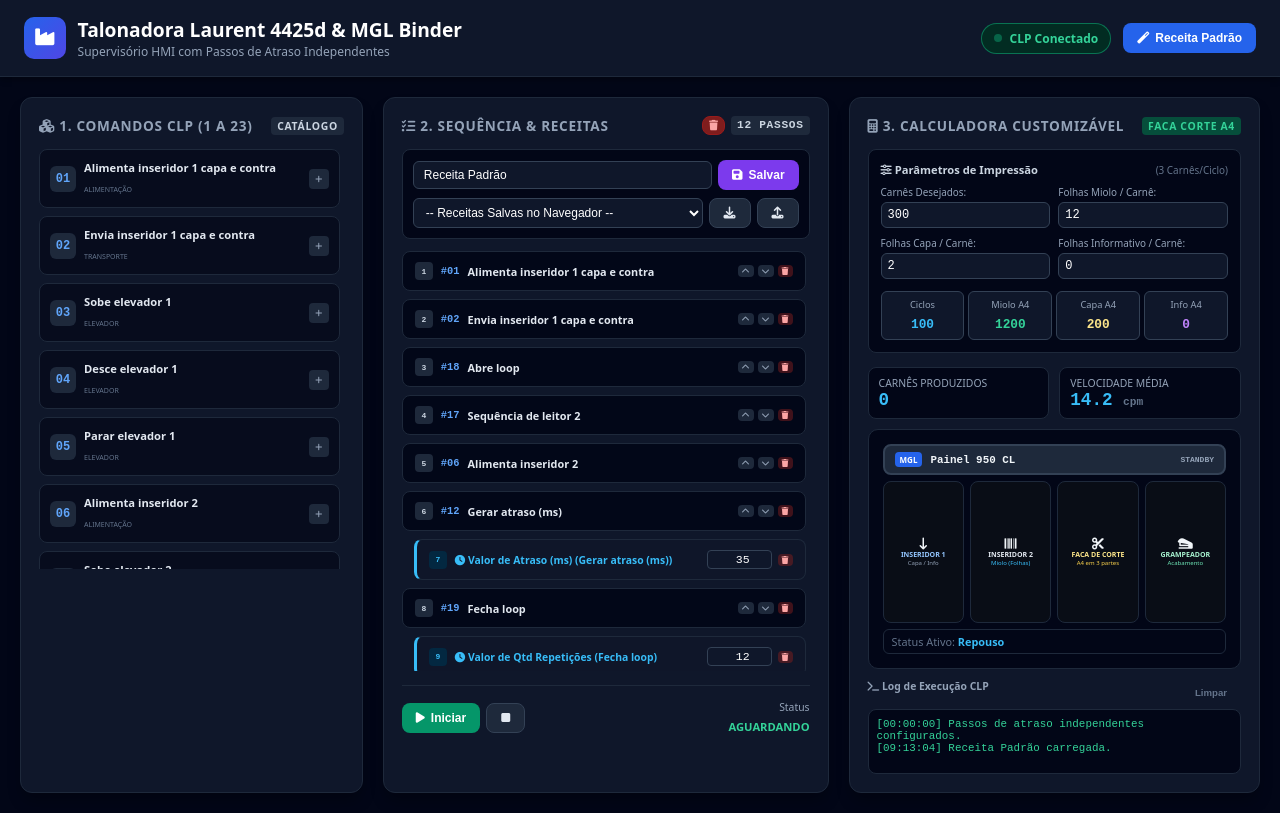
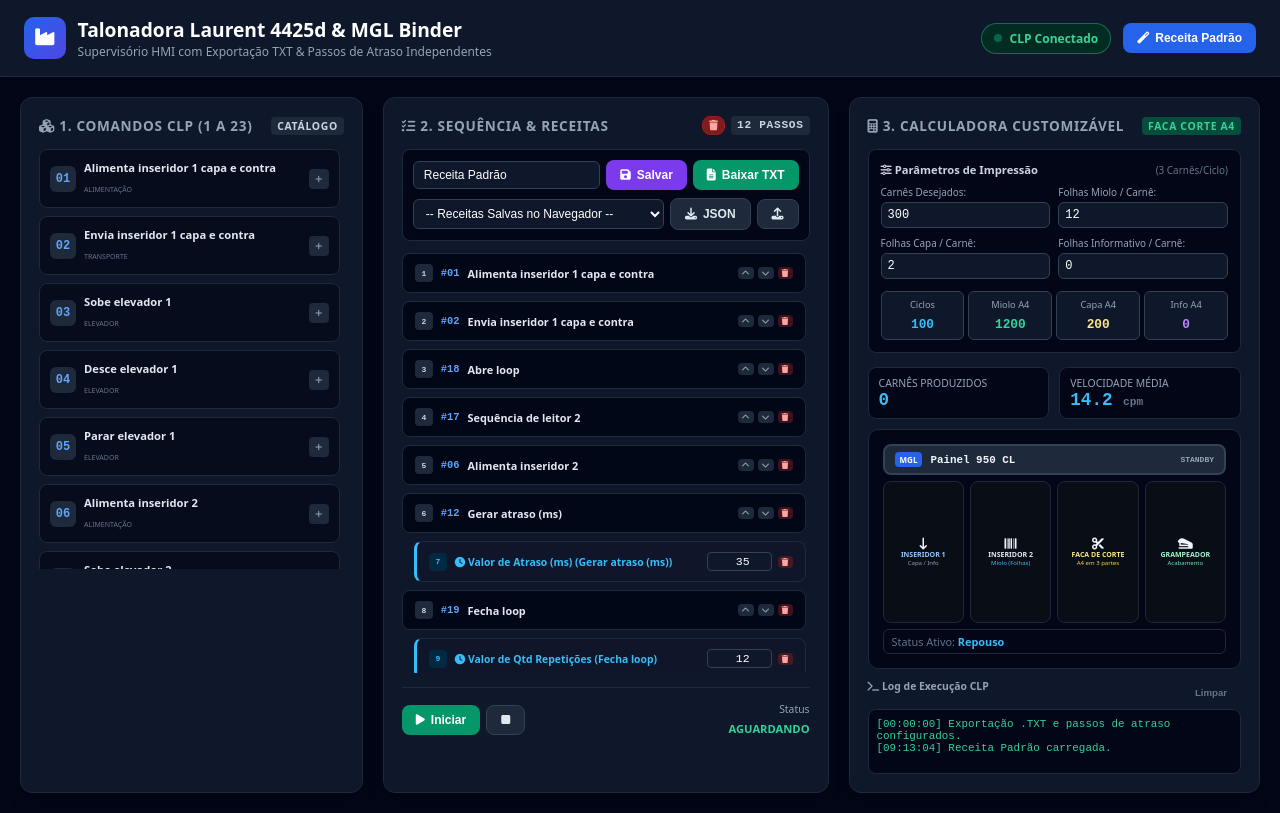
Before and after one commit to Jonathanjhou05/Talonadora-Laurent-4425d, a plain HTML site: page index.html in a window 1280 px wide. Drawn offline with Linux system fonts and the light colour scheme.

Commit message:
Atualizar o index.html

```diff
--- a/index.html
+++ b/index.html
@@ -296,7 +296,7 @@
             </div>
             <div>
                 <h1>Talonadora Laurent 4425d & MGL Binder</h1>
-                <p>Supervisório HMI com Passos de Atraso Independentes</p>
+                <p>Supervisório HMI com Exportação TXT & Passos de Atraso Independentes</p>
             </div>
         </div>
         <div style="display: flex; align-items: center; gap: 12px;">
@@ -329,12 +329,13 @@
                 <div style="display: flex; gap: 6px; align-items: center;">
                     <input type="text" id="recipeNameInput" placeholder="Nome da receita (ex: Carnê 12fls)" style="flex: 1; background: #0f172a; border: 1px solid #334155; border-radius: 6px; color: #fff; padding: 6px 10px; font-size: 0.75rem;">
                     <button onclick="saveCurrentRecipe()" class="btn-purple" title="Salvar Receita"><i class="fa-solid fa-floppy-disk"></i> Salvar</button>
+                    <button onclick="exportRecipeTXT()" class="btn-emerald" title="Baixar Programa em TXT"><i class="fa-solid fa-file-lines"></i> Baixar TXT</button>
                 </div>
                 <div style="display: flex; gap: 6px; align-items: center; justify-content: space-between;">
                     <select id="savedRecipesSelect" onchange="loadSelectedRecipe(this.value)" style="flex: 1; background: #0f172a; border: 1px solid #334155; border-radius: 6px; color: #fff; padding: 6px 8px; font-size: 0.75rem;">
                         <option value="">-- Receitas Salvas no Navegador --</option>
                     </select>
-                    <button onclick="exportRecipeJSON()" class="btn-slate" title="Exportar JSON"><i class="fa-solid fa-download"></i></button>
+                    <button onclick="exportRecipeJSON()" class="btn-slate" title="Exportar JSON"><i class="fa-solid fa-download"></i> JSON</button>
                     <button onclick="document.getElementById('importFile').click()" class="btn-slate" title="Importar JSON"><i class="fa-solid fa-upload"></i></button>
                     <input type="file" id="importFile" accept=".json" style="display: none;" onchange="importRecipeJSON(event)">
                 </div>
@@ -464,7 +465,7 @@
                     <button onclick="clearLogs()" style="background: none; border: none; color: #64748b; font-size: 0.6rem; cursor: pointer;">Limpar</button>
                 </div>
                 <div class="console-box" id="consoleLogs">
-                    <div>[00:00:00] Passos de atraso independentes configurados.</div>
+                    <div>[00:00:00] Exportação .TXT e passos de atraso configurados.</div>
                 </div>
             </div>
         </section>
@@ -550,9 +551,6 @@
         }
 
         function addCommandToSequence(cmd) {
-            // Se o comando possui parâmetro (como atraso 12,13,14,15 ou repetição 19),
-            // criamos o comando principal E LOGO ABAIXO criamos um passo dedicado para o valor/parâmetro,
-            // ou armazenamos em um formato onde o valor ganha seu próprio passo numerado abaixo (Ex: Passo 6: Gerar Atraso, Passo 7: Valor do Atraso).
             activeSequence.push({
                 id: cmd.id,
                 name: cmd.name,
@@ -640,7 +638,6 @@
             renderSequence();
         }
         function removeStep(index) {
-            // Se remover um comando pai que tem parâmetro, remove também o passo de parâmetro adjacente se houver
             activeSequence.splice(index, 1);
             renderSequence();
         }
@@ -705,6 +702,48 @@
                 renderSequence();
                 addLog(`Receita "${recipeName}" carregada.`);
             }
+        }
+
+        // --- EXPORTAR PROGRAMA EM TXT ---
+        function exportRecipeTXT() {
+            if (activeSequence.length === 0) { alert("Nenhuma sequência ativa para exportar."); return; }
+            const recipeName = document.getElementById('recipeNameInput').value.trim() || "Programa_Laurent";
+
+            let lines = [];
+            lines.push("=========================================================");
+            lines.push("PROGRAMA CLP - TALONADORA LAURENT 4425d & MGL BINDER");
+            lines.push(`NOME DO PROGRAMA: ${recipeName}`);
+            lines.push(`DATA/HORA: ${new Date().toLocaleString('pt-BR')}`);
+            lines.push(`TOTAL DE PASSOS: ${activeSequence.length}`);
+            lines.push("=========================================================");
+            lines.push("");
+
+            activeSequence.forEach((step, idx) => {
+                const passoNum = String(idx + 1).padStart(2, '0');
+                const cmdNum = String(step.id).padStart(2, '0');
+                if (step.isParamStep) {
+                    lines.push(`Passo ${passoNum} | [PARAMETRO] -> Valor: ${step.paramVal} (${step.paramLabel})`);
+                } else {
+                    lines.push(`Passo ${passoNum} | Cod #${cmdNum} - ${step.name}`);
+                }
+            });
+
+            lines.push("");
+            lines.push("=========================================================");
+
+            const txtContent = lines.join("\r\n");
+            const blob = new Blob([txtContent], { type: "text/plain;charset=utf-8" });
+            const url = URL.createObjectURL(blob);
+            const downloadAnchor = document.createElement('a');
+            const safeFileName = recipeName.replace(/[^a-zA-Z0-9_\- ]/g, '').trim().replace(/\s+/g, '_') || "programa_laurent";
+            downloadAnchor.setAttribute("href", url);
+            downloadAnchor.setAttribute("download", `${safeFileName}.txt`);
+            document.body.appendChild(downloadAnchor);
+            downloadAnchor.click();
+            downloadAnchor.remove();
+            URL.revokeObjectURL(url);
+
+            addLog(`Programa "${recipeName}" baixado em .TXT!`);
         }
 
         function exportRecipeJSON() {
```
